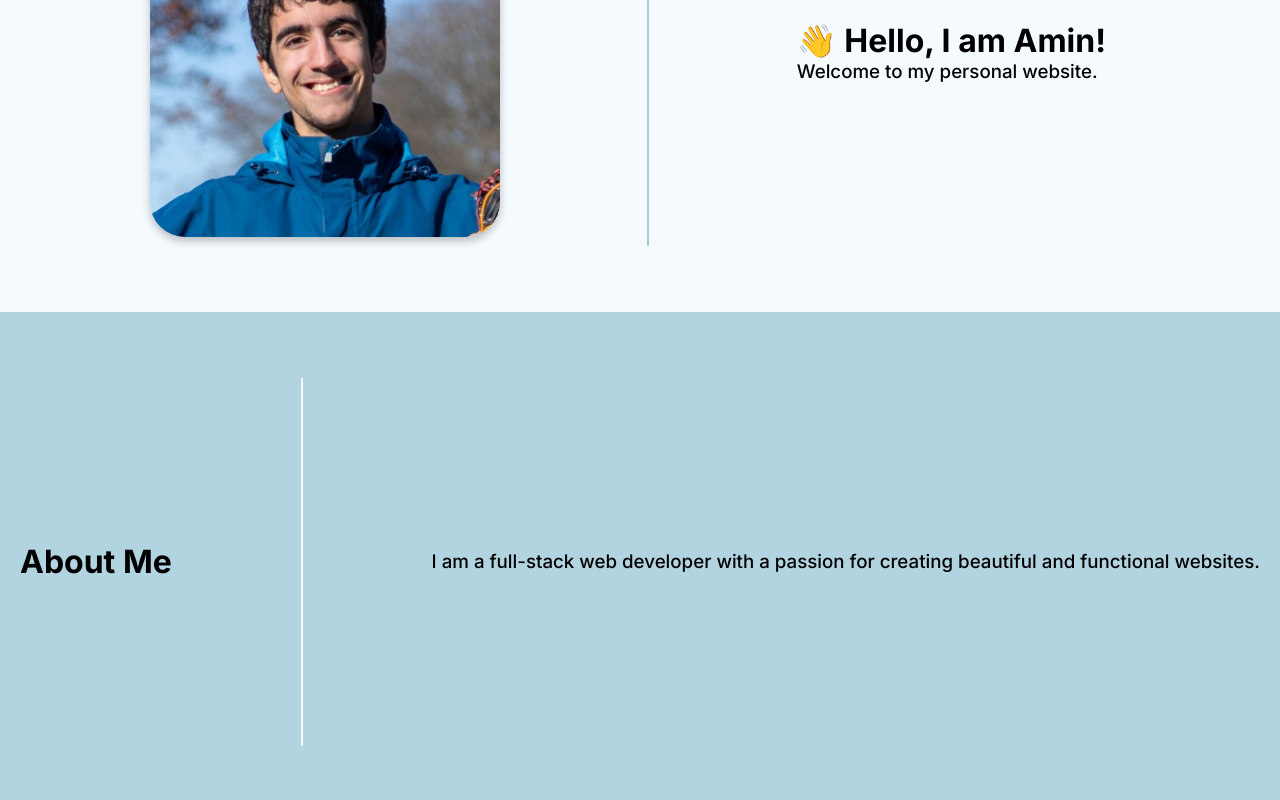
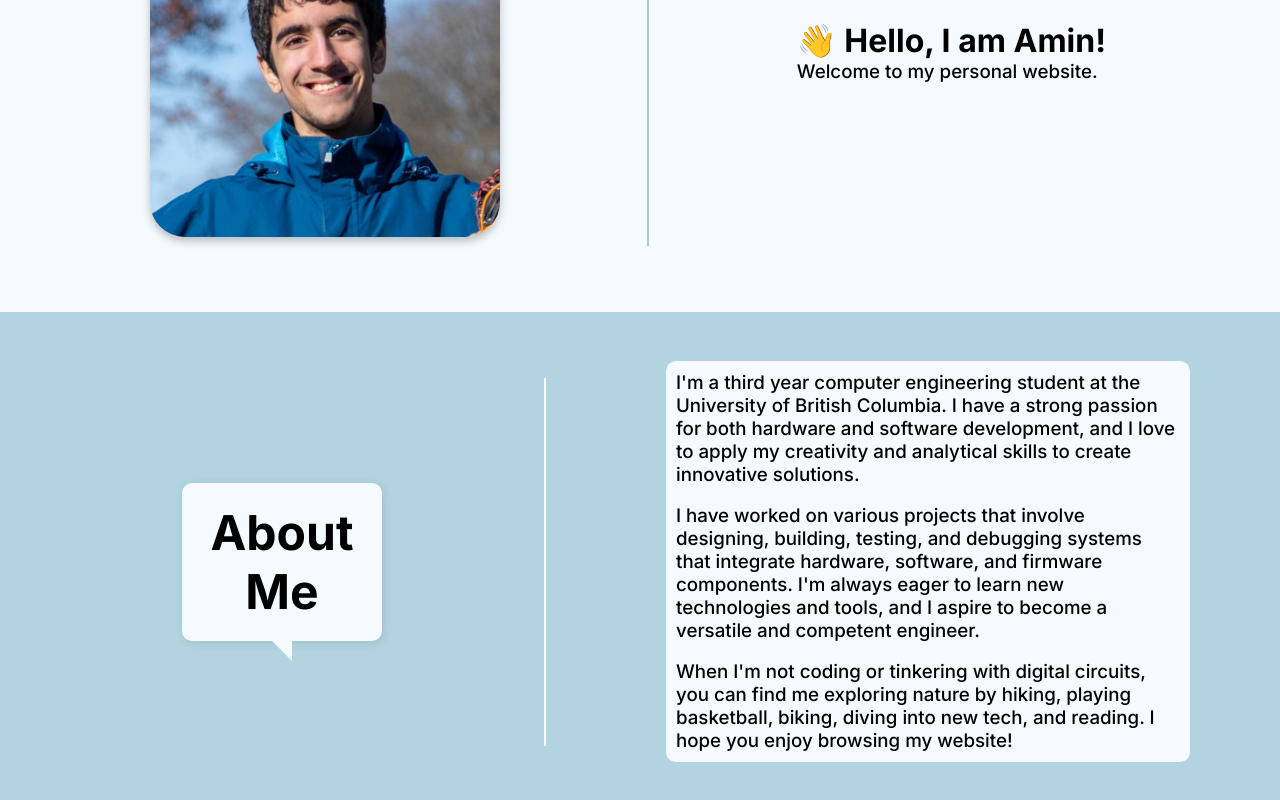
Before and after one commit to afahimi/afahimi.github.io, a React (Create React App) app: page / in a window 1280 px wide. Shown: the part 320-1120 px from the top of the page. Built offline with nearby package versions, Linux system fonts and the light colour scheme.

Commit message:
finished about me

```diff
--- a/src/App.js
+++ b/src/App.js
@@ -4,7 +4,6 @@ import AboutPanel from "./components/UI/AboutPanel/AboutPanel";
 import classes from "./App.module.css";
 import IntroScreen from "./components/UI/IntroScreen/IntroScreen";
 import AboutScreen from "./components/UI/AboutScreen/AboutScreen";
-import TextBox from "./components/UI/Elements/TextBox/TextBox";
 
 /*
 Azure: F0FFFF
--- a/src/components/UI/AboutScreen/AboutScreen.js
+++ b/src/components/UI/AboutScreen/AboutScreen.js
@@ -2,18 +2,44 @@ import React from "react";
 import AboutPanel from "../AboutPanel/AboutPanel";
 import classes from "./AboutScreen.module.css";
 import { H1, H3 } from "../Elements/Typography/Typography";
-import TextBox from "../Elements/TextBox/TextBox";
+import Bubble from "../Elements/Bubble/Bubble";
+import TextContainer from "../Elements/TextContainer/TextContainer";
 
 const AboutScreen = (props) => {
   return (
     <AboutPanel backgroundColor={props.backgroundColor}>
-      <H1>About Me</H1>
+      <div className={classes.bubbleWrapper}>
+        <Bubble>About Me</Bubble>
+      </div>
       <div className={classes.verticalLine} />
-      <H3>
-        I am a full-stack web developer with a passion for creating beautiful and functional websites.
-      </H3>
+      <div className={classes.textSectionContainer}>
+        <TextContainer>
+          <H3 className={classes.textSection}>
+            I'm a third year computer engineering student at the University of
+            British Columbia. I have a strong passion for both hardware and
+            software development, and I love to apply my creativity and
+            analytical skills to create innovative solutions.
+          </H3>
+          <br />
+          <H3 className={classes.textSection}>
+            I have worked on
+            various projects that involve designing, building, testing, and
+            debugging systems that integrate hardware, software, and firmware components.
+            I'm always eager to learn new technologies and tools, and I aspire
+            to become a versatile and competent engineer.
+          </H3>
+          <br />
+          <H3 className={classes.textSection}>
+            When I'm not coding or
+            tinkering with digital circuits, you can find me exploring nature by hiking,
+            playing basketball, biking, diving into new tech, and reading. I
+            hope you enjoy browsing my website!
+          </H3>
+        </TextContainer>
+      </div>
     </AboutPanel>
   );
 };
 
+
 export default AboutScreen;
--- a/src/components/UI/AboutScreen/AboutScreen.module.css
+++ b/src/components/UI/AboutScreen/AboutScreen.module.css
@@ -1,14 +1,35 @@
-.verticalLine {
-  border-left: 2px solid #f5faff; /* Darker variant of navbar color */
-  height: 80%; /* Adjust height as needed */
-  margin: 0 10px; /* Space around the line */
+.bubbleWrapper,
+/* .verticalLineWrapper, */
+.textSectionContainer {
+  flex: 1;
+  display: flex;
+  justify-content: center;
+  align-items: center;
 }
 
-.textSection {
-  margin-right: 150px; /* Adds space to the left of the text section */
+.verticalLine {
+  background: #f5faff;
+  width: 2px !important;
+  height: 80%;
+  /* flex: 1; */
+  /* display: flex;
+  justify-content: center;
+  align-items: center; */
 }
 
-.hr {
-  background-color: #fff !important;
-  border-top: 2px dashed #8c8b8b;
+.textSectionContainer {
+  margin-left: 100px;
+  margin-right: 50px;
+  max-width: 600px; /* Adjusted for wider text */
+  padding: 20px; /* Adjusted for smaller padding */
+  display: flex;
+  align-items: center;
+  justify-content: center;
 }
+
+.container {
+  display: flex;
+  align-items: center;
+  justify-content: center;
+  height: 100%; /* Adjust as needed */
+}
--- /dev/null
+++ b/src/components/UI/Elements/Bubble/Bubble.js
@@ -0,0 +1,15 @@
+import React from "react";
+import classes from "./Bubble.module.css";
+import { H1, H3 } from "../Typography/Typography";
+
+function Bubble({ children }) {
+  return (
+    <div className={classes.bubble}>
+      <H1>
+      {children}
+      </H1>
+    </div>
+  );
+}
+
+export default Bubble;
--- /dev/null
+++ b/src/components/UI/Elements/Bubble/Bubble.module.css
@@ -0,0 +1,35 @@
+.bubble {
+    position: relative;
+    background: #f5faff;
+    border-radius: 10px;
+    padding: 20px;
+    width: 200px;
+    height: auto;
+    color: black;
+    text-align: center;
+    font-size: 24px;
+    box-shadow: 2px 2px 10px rgba(0,0,0,0.1);
+    transition: transform 0.3s ease-in-out; /* Transition for hover effect */
+    display: flex;
+    justify-content: center;
+    align-items: center;
+  }
+
+  .bubble:after {
+    content: '';
+    position: absolute;
+    bottom: 0;
+    left: 50%;
+    width: 0;
+    height: 0;
+    border: 20px solid transparent;
+    border-top-color: #f5faff;
+    border-bottom: 0;
+    border-right: 0;
+    margin-left: -10px;
+    margin-bottom: -20px;
+  }
+
+  .bubble:hover {
+    transform: scale(1.05); /* Minimal hover effect */
+  }
--- a/src/components/UI/Elements/TextBox/TextBox.js
+++ /dev/null
@@ -1,15 +0,0 @@
-import React from "react";
-import "./TextBox.module.css";
-import { H1, H3 } from "../Typography/Typography";
-
-const TextBox = ({ title, body }) => {
-  return (
-    <div className="textBox">
-      <H1>{title}</H1>
-      <hr />
-      <p>{body}</p>
-    </div>
-  );
-};
-
-export default TextBox;
--- a/src/components/UI/Elements/TextBox/TextBox.module.css
+++ /dev/null
@@ -1,24 +0,0 @@
-.textBox {
-    background-color: black;
-    padding: 20px;
-    box-shadow: 0px 0px 10px rgba(0, 0, 0, 0.1);
-    transition: transform 0.3s ease-in-out;
-}
-
-.textBox:hover {
-    transform: scale(1.1);
-}
-
-.textBox h1 {
-    margin-bottom: 20px;
-}
-
-.textBox hr {
-    border: 0;
-    border-top: 1px solid grey;
-    margin: 20px 0;
-}
-
-.textBox p {
-    margin-top: 20px;
-}
--- /dev/null
+++ b/src/components/UI/Elements/TextContainer/TextContainer.js
@@ -0,0 +1,12 @@
+import React from 'react';
+import classes from './TextContainer.module.css';
+
+const TextContainer = ({children}) => {
+    return (
+        <div className={classes.container}>
+            {children}
+        </div>
+    );
+}
+
+export default TextContainer;
--- /dev/null
+++ b/src/components/UI/Elements/TextContainer/TextContainer.module.css
@@ -0,0 +1,16 @@
+.container {
+    background-color: #f5faff;
+    border: none;
+    cursor: pointer;
+    overflow: visible;
+    outline: none;
+    position: relative;
+    border-radius: 10px;  /* Small border radius for rounded rectangle */
+    padding: 10px;  /* Add some padding */
+    transition: color .15s ease-in-out, background-color .15s ease-in-out, border-color .15s ease-in-out, box-shadow .15s ease-in-out;
+    transition: transform 0.3s ease-in-out; /* Transition for hover effect */
+}
+
+.container:hover {
+    transform: scale(1.05); /* Minimal hover effect */
+}
```
